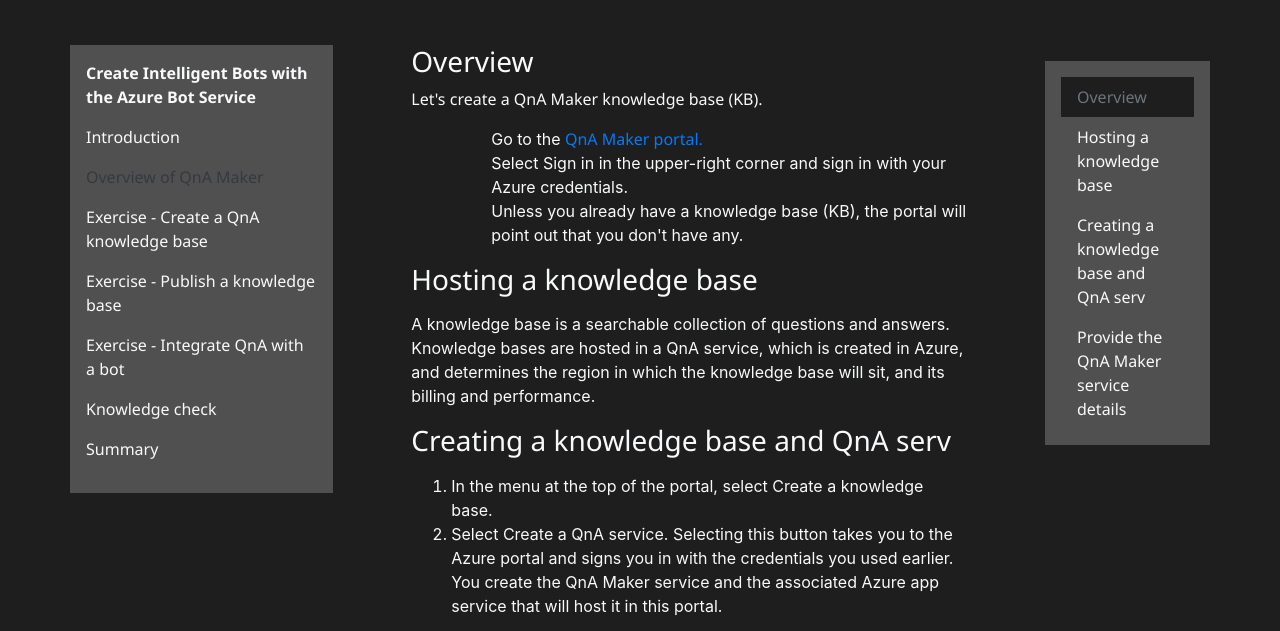
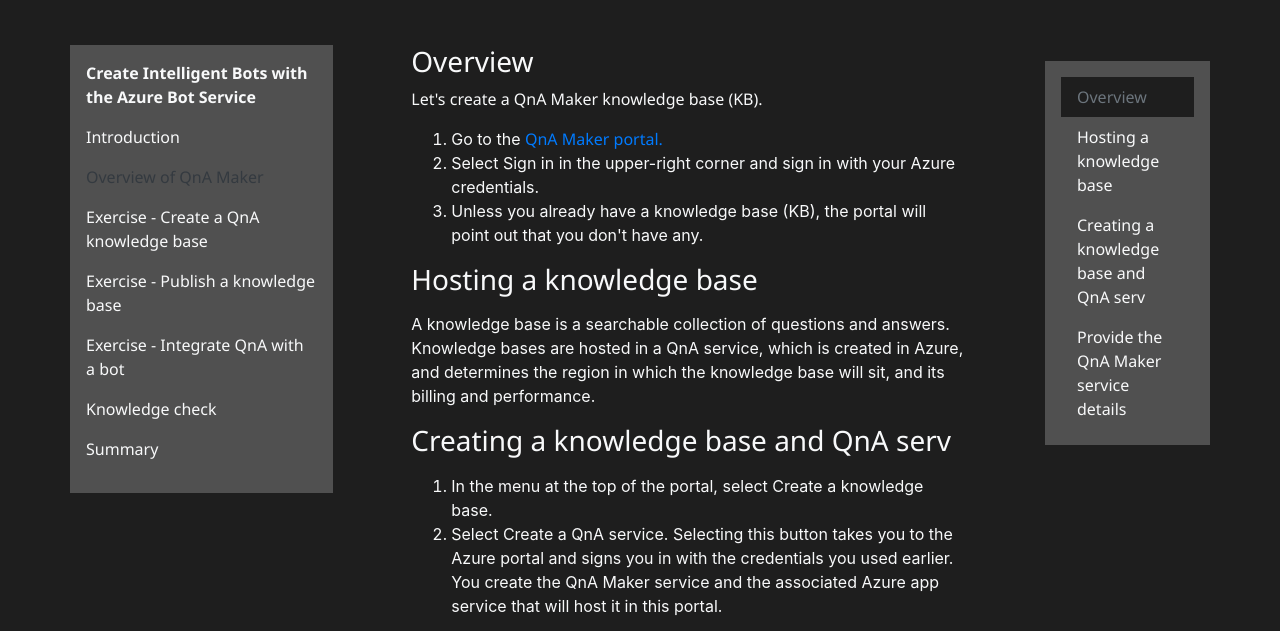
Before and after one commit to simrankota/info430ad-APi, a website: page unit.html in a window 1280 px wide. Shown: the part 137-768 px from the top of the page. Drawn offline with nearby package versions, Linux system fonts and the light colour scheme.

Commit message:
fuck we done

```diff
--- a/unit.html
+++ b/unit.html
@@ -98,9 +98,9 @@
                 <h3 id='overview'>Overview</h3>
                 <p>Let's create a QnA Maker knowledge base (KB).</p>
                 <p><ol type="1">
-                <ul>Go to the <a href="https://www.qnamaker.ai/">QnA Maker portal.</a></ul>
-                <ul>Select Sign in in the upper-right corner and sign in with your Azure credentials. </ul>
-                <ul>Unless you already have a knowledge base (KB), the portal will point out that you don't have any.</ul>
+                <li>Go to the <a href="https://www.qnamaker.ai/">QnA Maker portal.</a></li>
+                <li>Select Sign in in the upper-right corner and sign in with your Azure credentials. </li>
+                <li>Unless you already have a knowledge base (KB), the portal will point out that you don't have any.</li>
                 </ol></p>
                 <h3 id='host'>Hosting a knowledge base</h3> <!--this is a page section-->
                 <p> </p>A knowledge base is a searchable collection of questions and answers.
@@ -130,6 +130,7 @@
                     <li>Select Create.</li>
                 </ol></p>
                 <p>After a brief deployment process, your resource will be created for the service.</p>
+
             </div>
             <div class='col-2 pt-3 mb-5'>
                 <div class='bg-secondary'>
```
